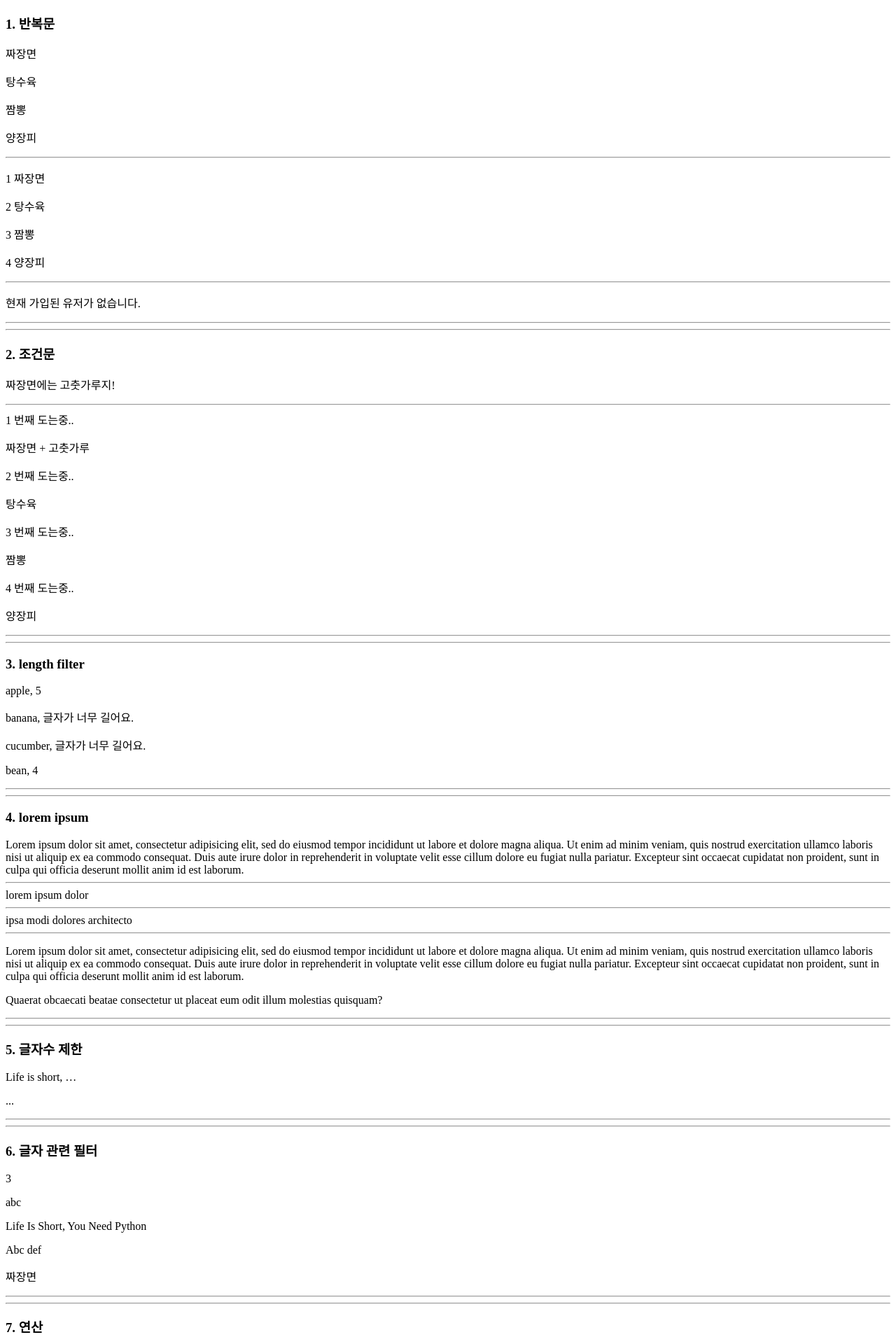
After one commit to ssafydj/TIL-1, a Django app: page /template_language/ in a window 1280 px wide. The commit adds this page. Shown: the top 1920 px of the page at 70% size. Run offline with Django 3.2, Linux system fonts and the light colour scheme.

Commit message:
190814 | django_01

```diff
--- a/03_django/00_django_intro/django_intro/urls.py
+++ b/03_django/00_django_intro/django_intro/urls.py
@@ -18,10 +18,14 @@ from django.urls import path
 from pages import views # 생성한 app pages 폴더 안의 views.py 파일
 
 urlpatterns = [
+    path('isitgwangbok/', views.isitgwangbok),
+    path('template_language/', views.template_language),
+    path('area/<int:r>/', views.area),
+    path('times/<int:num1>/<int:num2>/', views.times),
     path('hello/<name>/', views.hello),
     path('image/', views.image),
     path('dinner/', views.dinner),
-    path('introduce/', views.introduce),
+    path('introduce/<name>/<int:age>/', views.introduce),
     path('index/', views.index), # url 경로 마지막에 / 를 붙이는 습관
     path('admin/', admin.site.urls),
 ]
--- /dev/null
+++ b/03_django/00_django_intro/pages/templates/area.html
@@ -0,0 +1 @@
+<h1>반지름의 길이가 {{ r }} 인 원의 넓이는 {{ area }} 입니다.</h1>
--- a/03_django/00_django_intro/pages/templates/index.html
+++ b/03_django/00_django_intro/pages/templates/index.html
@@ -8,5 +8,6 @@
 </head>
 <body>
   <h1>Hi django !!!</h1>
+  <h2>{{ test }}</h2>
 </body>
 </html>
--- a/03_django/00_django_intro/pages/templates/introduce.html
+++ b/03_django/00_django_intro/pages/templates/introduce.html
@@ -7,6 +7,6 @@
   <title>Document</title>
 </head>
 <body>
-  <h1>This page aws created by myself.</h1>
+  <h1>{{ name }}의 나이는 {{ age }} 살 입니다.</h1>
 </body>
 </html>
--- /dev/null
+++ b/03_django/00_django_intro/pages/templates/isitgwangbok.html
@@ -0,0 +1,5 @@
+{% if result %}
+<h1>오늘은 광복절입니다!</h1>
+{% else %}
+<h1>오늘은 광복절이 아닙니다!</h1>
+{% endif %}
--- /dev/null
+++ b/03_django/00_django_intro/pages/templates/template_language.html
@@ -0,0 +1,116 @@
+<!DOCTYPE html>
+<html lang="en">
+<head>
+  <meta charset="UTF-8">
+  <meta name="viewport" content="width=device-width, initial-scale=1.0">
+  <meta http-equiv="X-UA-Compatible" content="ie=edge">
+  <title>Document</title>
+  <style>
+    body {
+      height: 5000px;
+    }
+  </style>
+</head>
+<body>
+  <h3>1. 반복문</h3>
+  {% for menu in menus %}
+  <p>{{ menu }}</p>
+  {% endfor %}
+  <hr>
+
+  <!-- forloop 는 DTL for 문 안에서 자동으로 생기는 객체 -->
+  {% for menu in menus %}
+  <p>{{ forloop.counter }} {{ menu }}</p>
+  {% endfor %}
+  <hr>
+
+  {% for user in empty_list %}
+  <p>{{ user }}</p>
+  {% empty %}
+  <p>현재 가입된 유저가 없습니다.</p>
+  {% endfor%}
+  <hr>
+  <hr>
+
+  <h3>2. 조건문</h3>
+  {% if '짜장면' in menus %}
+  <p>짜장면에는 고춧가루지!</p>
+  {% endif %}
+  <hr>
+
+  {% for menu in menus %}
+  {{ forloop.counter }} 번째 도는중..
+    {% if forloop.first %}
+    <p>짜장면 + 고춧가루</p>
+    {% else %}
+    <p>{{ menu }}</p>
+    {% endif %}
+  {% endfor %}
+  <hr>
+  <hr>
+
+  <!-- <=, >=, ==, !=, >, <, in, not in, is 모두 사용 가능 -->
+  <h3>3. length filter</h3>
+  {% for message in messages %}
+    {% if message|length > 5 %}
+    <p>{{ message }}, 글자가 너무 길어요.</p>
+    {% else %}
+    <p>{{ message }}, {{ message|length }}</p>
+    {% endif %}
+  {% endfor %}
+  <hr>
+  <hr>
+
+  <!-- 이미 정의되어 있는 변수 호출은 % 태그를 사용한다. -->
+  <h3>4. lorem ipsum</h3>
+  {% lorem %}
+  <hr>
+  {% lorem 3 w %}
+  <hr>
+  {% lorem 4 w random %}
+  <hr>
+  {% lorem 2 p %}
+  <hr>
+  <hr>
+
+  <h3>5. 글자수 제한</h3>
+  <p>{{ my_sentence|truncatewords:3 }}</p>
+  <p>{{ my_sentence|truncatechars:3 }}</p>
+  <hr>
+  <hr>
+
+  <h3>6. 글자 관련 필터</h3>
+  <p>{{ 'abc'|length }}</p>
+  <p>{{ 'ABC'|lower }}</p>
+  <p>{{ my_sentence|title }}</p>
+  <p>{{ 'abc def'|capfirst }}</p>
+  <p>{{ menus|random }}</p>
+  <hr>
+  <hr>
+
+  <!-- 더 많은 연산 관련 기능은 django-mathfilters 라이브러리가 필요-->
+  <h3>7. 연산</h3>
+  <p>{{ 4|add:6 }}</p>
+  <hr>
+  <hr>
+
+  <h3>8. 날짜표현</h3>
+  <p>{{ datetimenow }}</p>
+  <p>{% now "DATETIME_FORMAT" %}</p>
+  <p>{% now "SHORT_DATETIME_FORMAT" %}</p>
+  <p>{% now "DATE_FORMAT" %}</p>
+  <p>{% now "SHORT_DATE_FORMAT" %}</p>
+  <hr>
+  {% now "Y년 m월 d일 (D) h:i" %}
+  <hr>
+  {% now "Y" as current_year %}
+  Copyright {{ current_year }}
+  <hr>
+  {{ datetimenow|date:"SHORT_DATE_FORMAT" }}
+  <hr>
+  <hr>
+
+  <h3>9. 기타</h3>
+  <p>{{ 'google.com'|urlize }}</p>
+</body>
+</html>
--- /dev/null
+++ b/03_django/00_django_intro/pages/templates/times.html
@@ -0,0 +1 @@
+<h1>{{ num1 }} 과 {{ num2 }}의 곱셈 결과는 {{ num3 }}이다.</h1>
--- a/03_django/00_django_intro/pages/views.py
+++ b/03_django/00_django_intro/pages/views.py
@@ -4,6 +4,7 @@
 # 3. Django
 # 4. local django
 import random
+from datetime import datetime
 from django.shortcuts import render
 
 # Create your views here.
@@ -11,14 +12,15 @@ def index(request): # 첫번째 인자는 반드시 request
     return render(request, 'index.html') # render() 의 첫번째 인자도 반드시 request
 
 
-def introduce(request):
-    return render(request, 'introduce.html')
+def introduce(request, name, age):
+    context = {'name': name, 'age': age,}
+    return render(request, 'introduce.html', context)
 
 
 def dinner(request):
     menu = ['족발', '햄버거', '치킨', '초밥']
     pick = random.choice(menu)
-    context = {'pick': pick}
+    context = {'pick': pick,}
     return render(request, 'dinner.html', context)
 
 
@@ -31,3 +33,41 @@ def hello(request, name):
     pick = random.choice(menu)
     context = {'name': name, 'pick': pick,}
     return render(request, 'hello.html', context)
+
+
+def times(request, num1, num2):
+    num3 = num1 * num2
+    context = {'num3': num3, 'num1': num1, 'num2': num2,}
+    return render(request, 'times.html', context)
+
+
+def area(request, r):
+    area = (r ** 2) * 3.14
+    context = {'r': r, 'area': area,}
+    return render(request, 'area.html', context)
+
+
+def template_language(request):
+    menus = ['짜장면', '탕수육', '짬뽕', '양장피',]
+    my_sentence = 'Life is short, you need python'
+    messages = ['apple', 'banana', 'cucumber', 'bean',]
+    datetimenow = datetime.now()
+    empty_list = []
+    context = {
+        'menus': menus,
+        'my_sentence': my_sentence,
+        'messages': messages,
+        'datetimenow': datetimenow,
+        'empty_list': empty_list,
+    }
+    return render(request, 'template_language.html', context)
+
+
+def isitgwangbok(request):
+    today = datetime.now()
+    if today.month == 8 and today.day == 15:
+        result = True
+    else:
+        result = False
+    context = {'result': result,}
+    return render(request, 'isitgwangbok.html', context)
```
Also changed, not shown: 1 other file.
